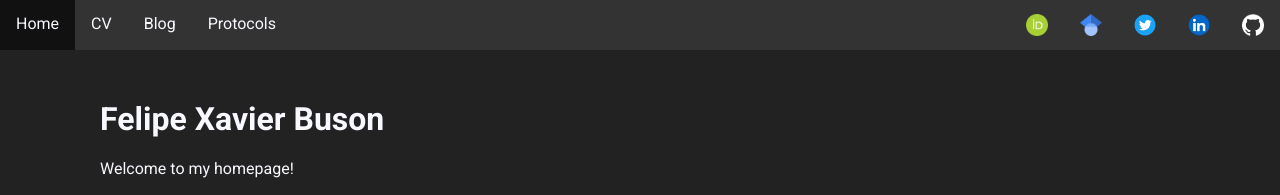
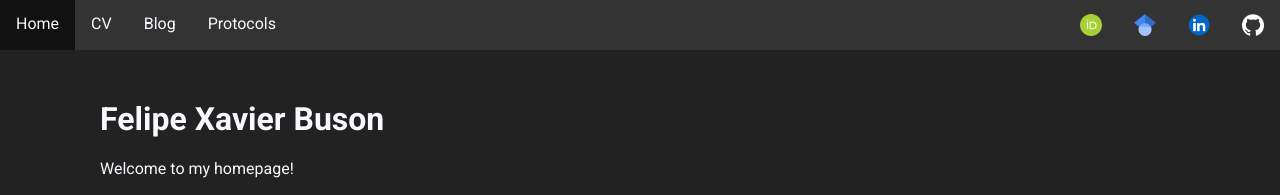
Before and after one commit to fxbuson/fxbuson.github.io, a Jekyll site: the page built from index.html, in a window 1280 px wide. Shown: the top 195 px of the page. Built offline with Jekyll 4.4.1, drawn with Linux system fonts in a browser that asks for light colours.

Commit message:
removed twitter

```diff
--- a/_includes/navbar.html
+++ b/_includes/navbar.html
@@ -6,7 +6,7 @@
         <li><a href="{{ site.url }}/protocols">Protocols</a></li>
         <li style="float:right"><a href="https://github.com/fxbuson"><img class="icon" src="{{site.url}}/icons/github.png"></a></li>
         <li style="float:right"><a href="https://www.linkedin.com/in/felipe-xavier-buson-50906a12b"><img class="icon" src="{{site.url}}/icons/linkedin.png"></a></li>
-        <li style="float:right"><a href="https://twitter.com/felipe_buson"><img class="icon" src="{{site.url}}/icons/twitter.png"></a></li>
+        <!-- <li style="float:right"><a href="https://twitter.com/felipe_buson"><img class="icon" src="{{site.url}}/icons/twitter.png"></a></li> -->
         <li style="float:right"><a href="https://scholar.google.com/citations?view_op=list_works&hl=en&hl=en&user=IqM-F8cAAAAJ"><img class="icon" src="{{site.url}}/icons/scholar.png"></a></li>
         <li style="float:right"><a href="https://orcid.org/0000-0001-9588-7043"><img class="icon" src="{{site.url}}/icons/orcid.png"></a></li>
     </ul>
```
